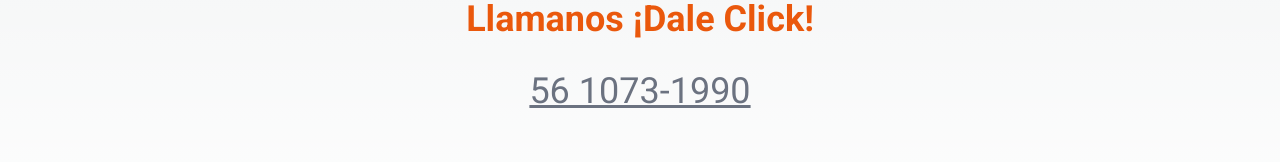
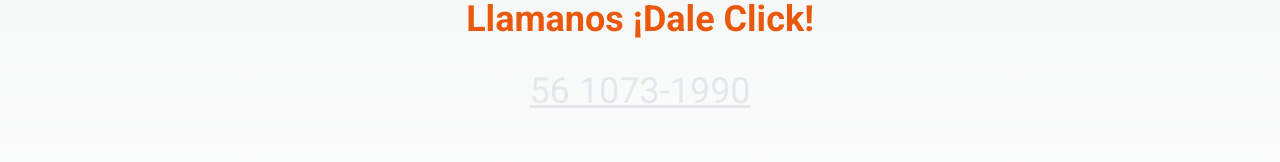
Before and after one commit to DanyVeneno/garnachapp, a Next.js app: page / in a window 1280 px wide. Shown: the part 1093-1255 px from the top of the page. Built offline with nearby package versions, Linux system fonts and the light colour scheme; no server answers; the database is empty.

Commit message:
colorss2

```diff
--- a/src/app/globals.css
+++ b/src/app/globals.css
@@ -13,7 +13,7 @@ input[type="password"],
 input[type="tel"],
 input[type="text"] {
   @apply block w-full mb-2 rounded-xl;
-  @apply border p-2 border-orange-100 bg-zinc-500;
+  @apply border p-2 border-orange-100 bg-zinc-100;
 }
 input[type="email"]:disabled,
 input[type="password"]:disabled,
@@ -22,7 +22,7 @@ input[type="text"]:disabled {
   @apply bg-gray-50 border-0 cursor-not-allowed text-zinc-900;
 }
 label {
-  @apply text-gray-500 text-sm leading-tight;
+  @apply text-blue-500 text-sm leading-tight;
 }
 label + input {
   margin-top: -2px;
@@ -42,7 +42,7 @@ button[type="submit"]:disabled,
   @apply cursor-not-allowed bg-red-400;
 }
 div.tabs > * {
-  @apply bg-gray-300 text-gray-700 rounded-full py-2 px-4;
+  @apply bg-gray-100 text-gray-700 rounded-full py-2 px-4;
 }
 div.tabs > *.active {
   @apply bg-primary text-white;
--- a/src/app/page.js
+++ b/src/app/page.js
@@ -40,7 +40,7 @@ export default function Home() {
           mainHeader={"Llamanos ¡Dale Click!"}
         />
         <div className='mt-8'>
-          <a className='text-4xl underline text-gray-500' href='tel:5610731990'>
+          <a className='text-4xl underline text-gray-200' href='tel:5610731990'>
             56 1073-1990
           </a>
         </div>
```
